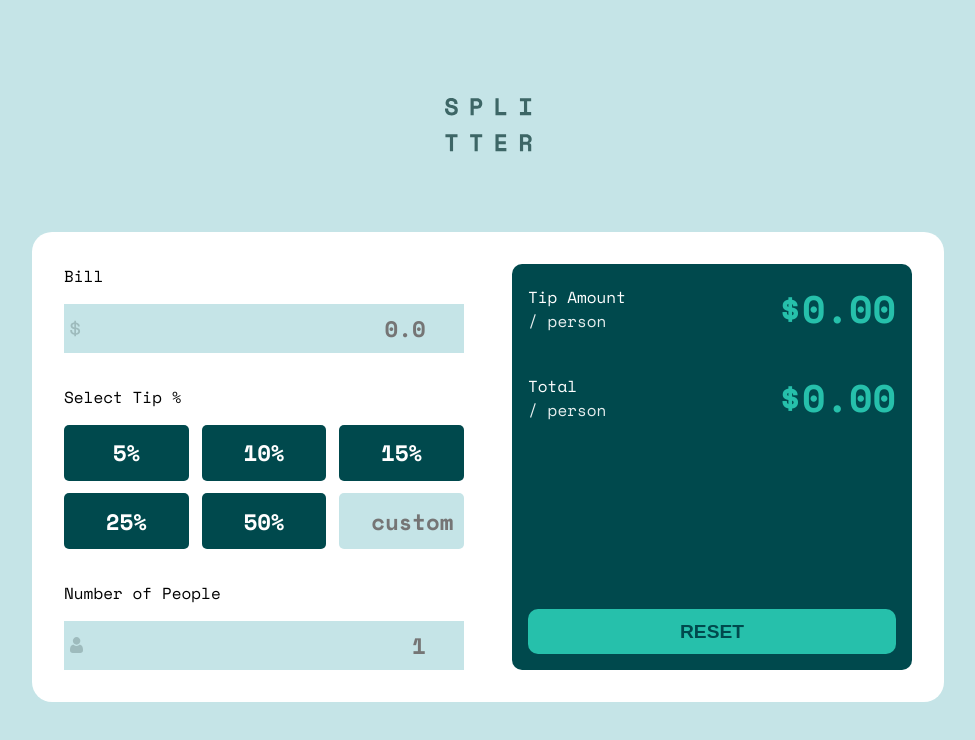
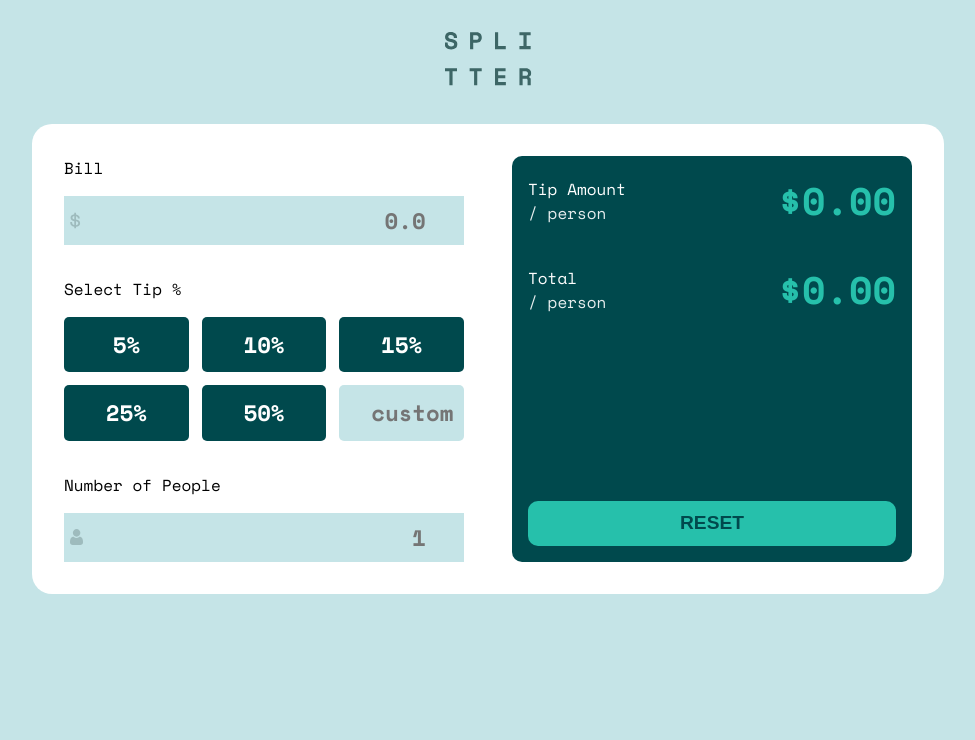
Before and after one commit to vendymasarova/Tip-Calculator, a plain HTML site: page index.html in a window 1280 px wide. Shown: the whole page, without its empty margins (152-1127 px from the left). Drawn offline with nearby package versions, Linux system fonts and the light colour scheme.

Commit message:
logo úprava

```diff
--- a/css/style.scss
+++ b/css/style.scss
@@ -20,18 +20,22 @@ body {
   flex-direction: column;
   justify-content: center;
   align-items: center;
-  width: 100vw;
-  height: 100vh;
+  // width: 100vw;
+  // height: 100vh;
   background-color: $cl--light-grayish-cyan;
 }
 
 .logo {
-  margin-bottom: 5rem;
+  margin: 2rem 0 2rem 0;
+  position: relative;
+  left: 50%;
+  transform: translateX(-50%);
 }
 main {
   background-color: #fff;
   padding: 2rem;
   border-radius: 20px;
+  margin-bottom: 3rem;
   .left-side {
     padding-bottom: 2rem;
     .title {
--- a/index.html
+++ b/index.html
@@ -18,7 +18,9 @@
     <!-- Feel free to remove these styles or customise in your own stylesheet 👍 -->
   </head>
   <body>
+    <div class="container">
       <img class="logo" src="images/logo.svg" alt="" />
+
       <main>
         <div class="left-side">
           <p class="title">Bill</p>
@@ -60,5 +62,6 @@
           <button class="reset">RESET</button>
         </div>
       </main>
+    </div>
   </body>
 </html>
```
Also changed, not shown: css/style.css, 3 other files. Lines whose indentation alone changed are shown as unchanged.
